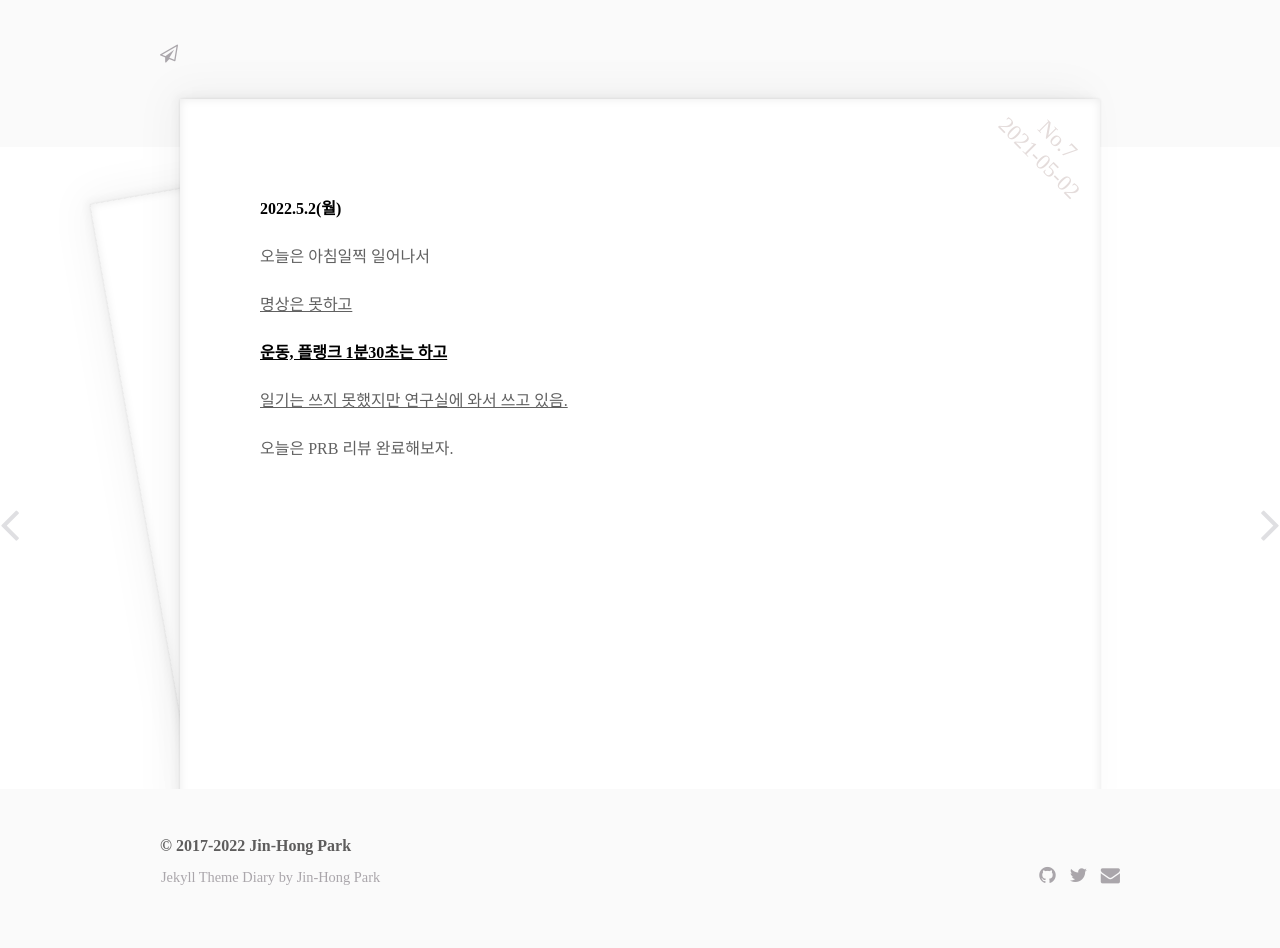
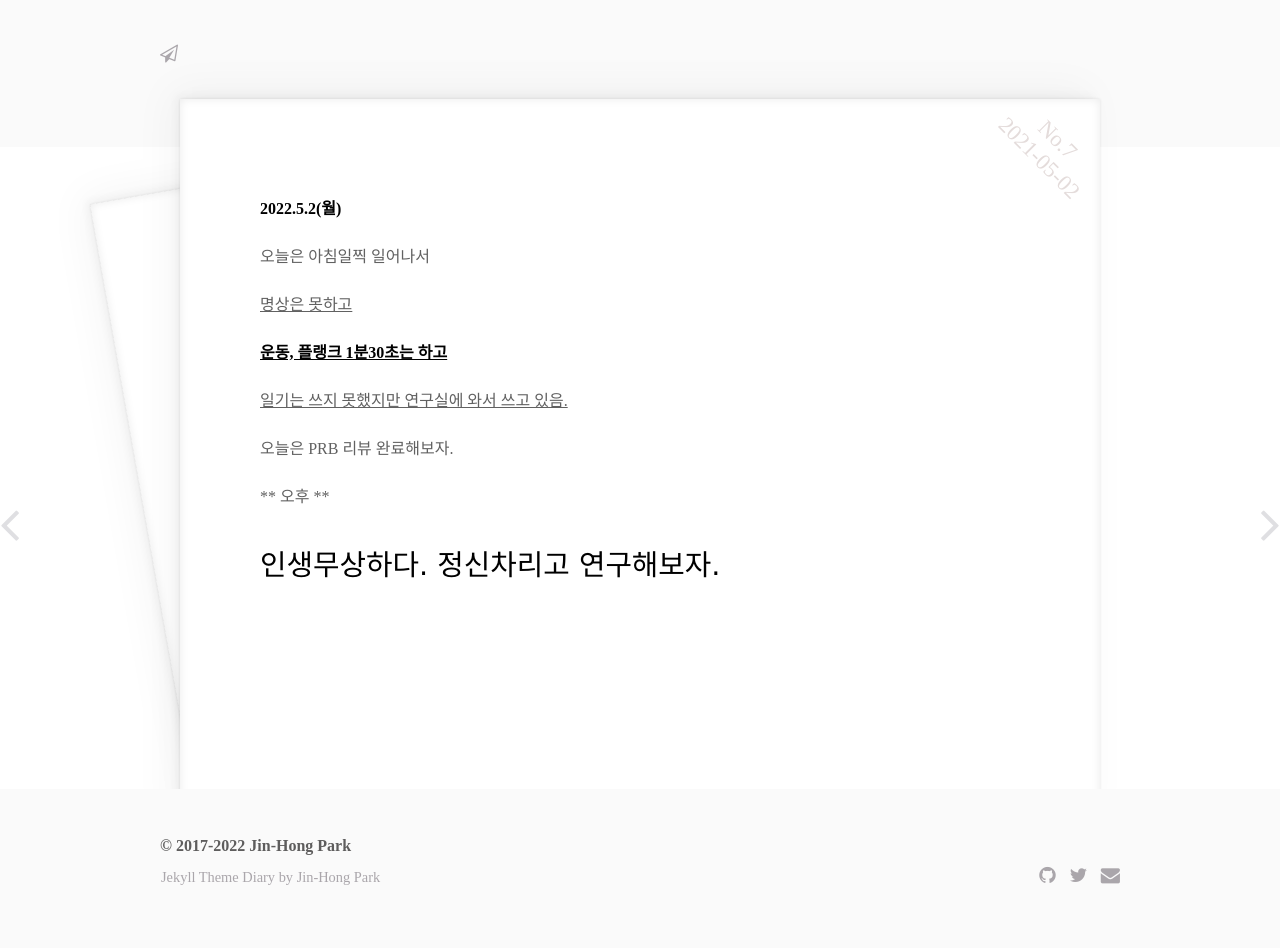
Before and after one commit to jinhong-park/journal, a Jekyll site: the page built from _posts/5_May/2021-05-02-May2nd.md, in a window 1280 px wide. Built offline with Jekyll 4.4.1, drawn with Linux system fonts in a browser that asks for light colours.

Commit message:
“update”

```diff
--- a/_posts/5_May/2021-05-02-May2nd.md
+++ b/_posts/5_May/2021-05-02-May2nd.md
@@ -17,3 +17,8 @@ excerpt: ""
 <U>일기는  쓰지 못했지만 연구실에 와서 쓰고 있음.</U>
 
 오늘은 PRB 리뷰 완료해보자.
+
+** 오후 **
+
+인생무상하다. 정신차리고 연구해보자.
+----
```
